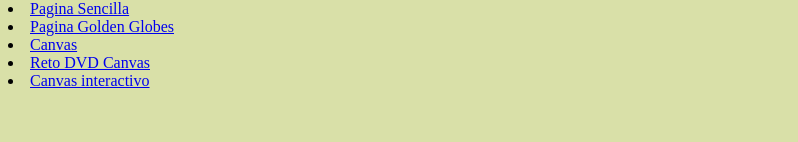
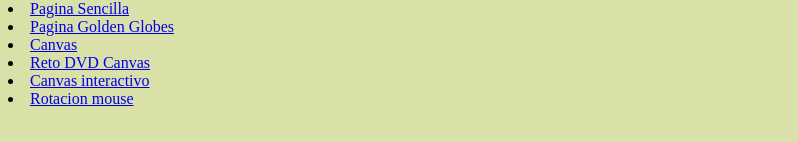
Before and after one commit to DPV-05/Indice, a plain HTML site: page index.html in a window 1280 px wide. Shown: the part 522-664 px from the top of the page, without its empty margins (0-798 px from the left). Drawn offline with Linux system fonts and the light colour scheme.

Commit message:
Update index.html

```diff
--- a/index.html
+++ b/index.html
@@ -33,6 +33,8 @@
         <li><a href="Actividades/pagina-img-animada.html">Reto DVD Canvas</a></li>
   </ol>
         <li><a href="Actividades/CanvasInteractivo.html">Canvas interactivo</a></li>
+  </ol>
+        <li><a href="Actividades/Rotacion.html">Rotacion mouse</a></li>
 
  </body>
 </html>
```
